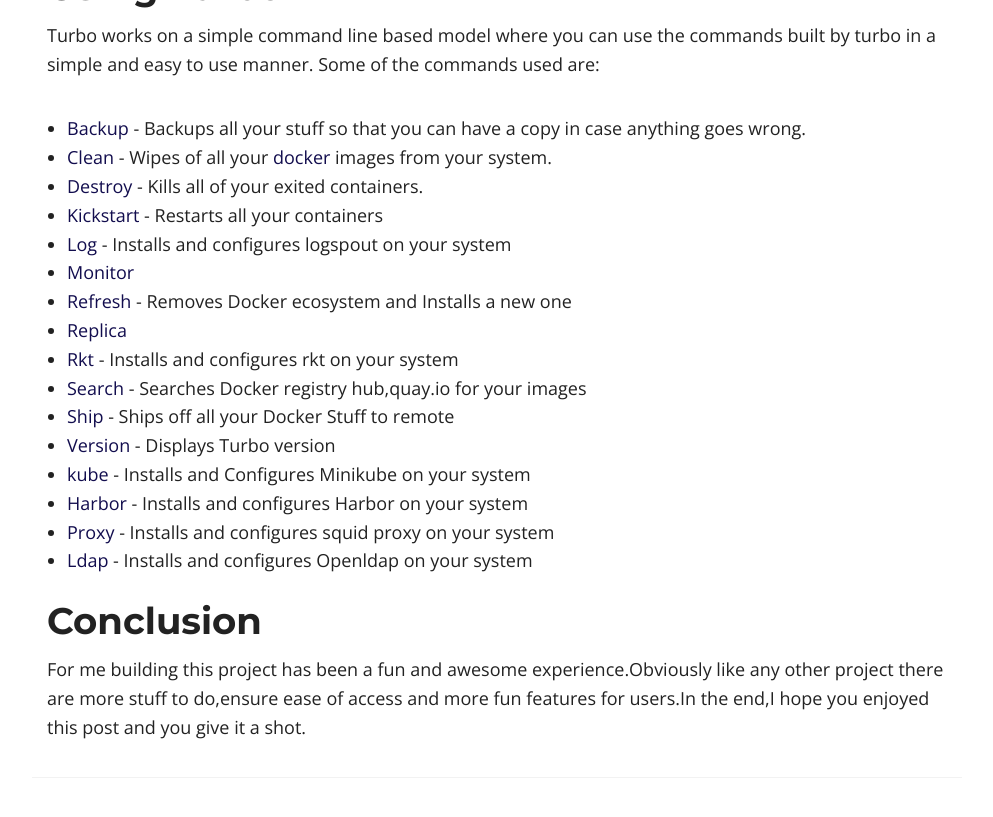
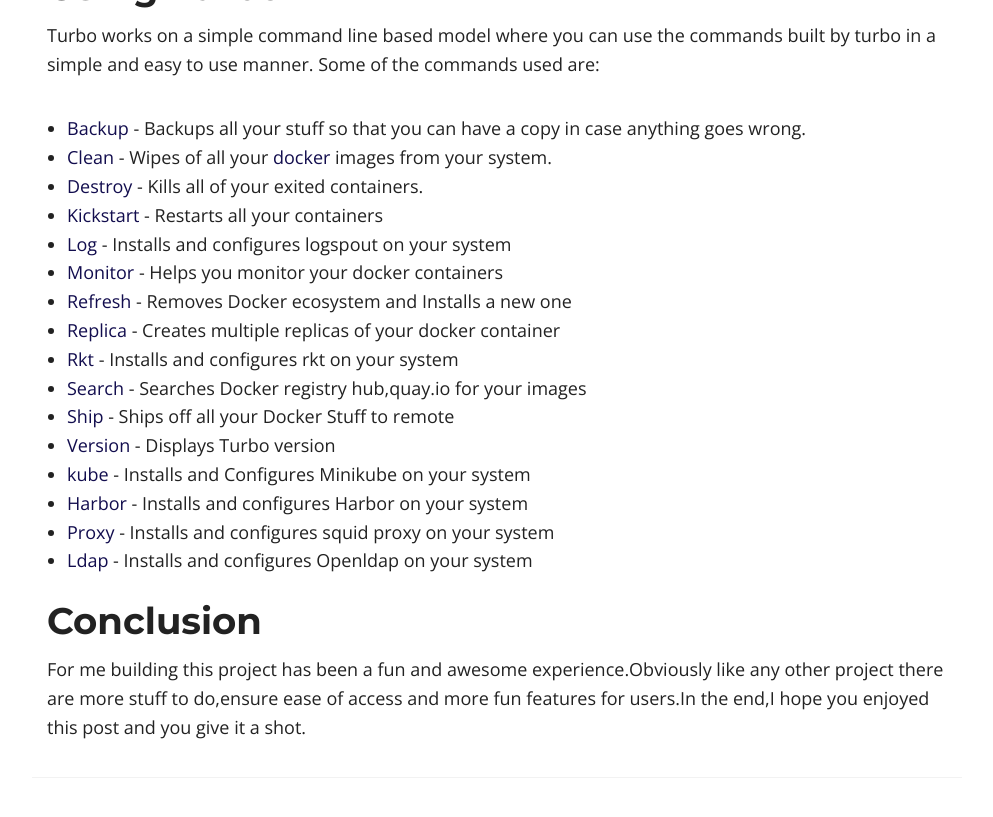
Before and after one commit to ramit05/myblog, a Jekyll site: the page built from _posts/2016-09-01-introducing-turbo-for-docker.md, in a window 1280 px wide and 900 px high, scrolled down 3051 px. Shown: the top 817 px of the window, without its empty margins (143-1136 px from the left). Built offline with Jekyll 4.4.1, drawn with Linux system fonts in a browser that asks for light colours; nearby versions of some CDN libraries; comment, search, counter and statistics services are not loaded.

Commit message:
adding new updates

```diff
--- a/_posts/2016-09-01-introducing-turbo-for-docker.md
+++ b/_posts/2016-09-01-introducing-turbo-for-docker.md
@@ -28,7 +28,7 @@
 
 There are multiple ways to started using Turbo.For the normal users,
 
-Go to [releases]() sections of the turbo's github repo.
+Go to [releases](https://github.com/ramitsurana/turbo/releases) sections of the turbo's github repo.
 Install the tar file.
 Untar it.
 
@@ -91,9 +91,9 @@
 * [Destroy](#destroy) - Kills all of your exited containers.
 * [Kickstart](#kickstart) - Restarts all your containers
 * [Log](#log) - Installs and configures logspout on your system
-* [Monitor](#monitor)
+* [Monitor](#monitor) - Helps you monitor your docker containers
 * [Refresh](#refresh) - Removes Docker ecosystem and Installs a new one
-* [Replica](#replica)
+* [Replica](#replica) - Creates multiple replicas of your docker container
 * [Rkt](#rkt) - Installs and configures rkt on your system
 * [Search](#search) - Searches Docker registry hub,quay.io for your images
 * [Ship](#ship) -  Ships off all your Docker Stuff to remote <I.P>
```
